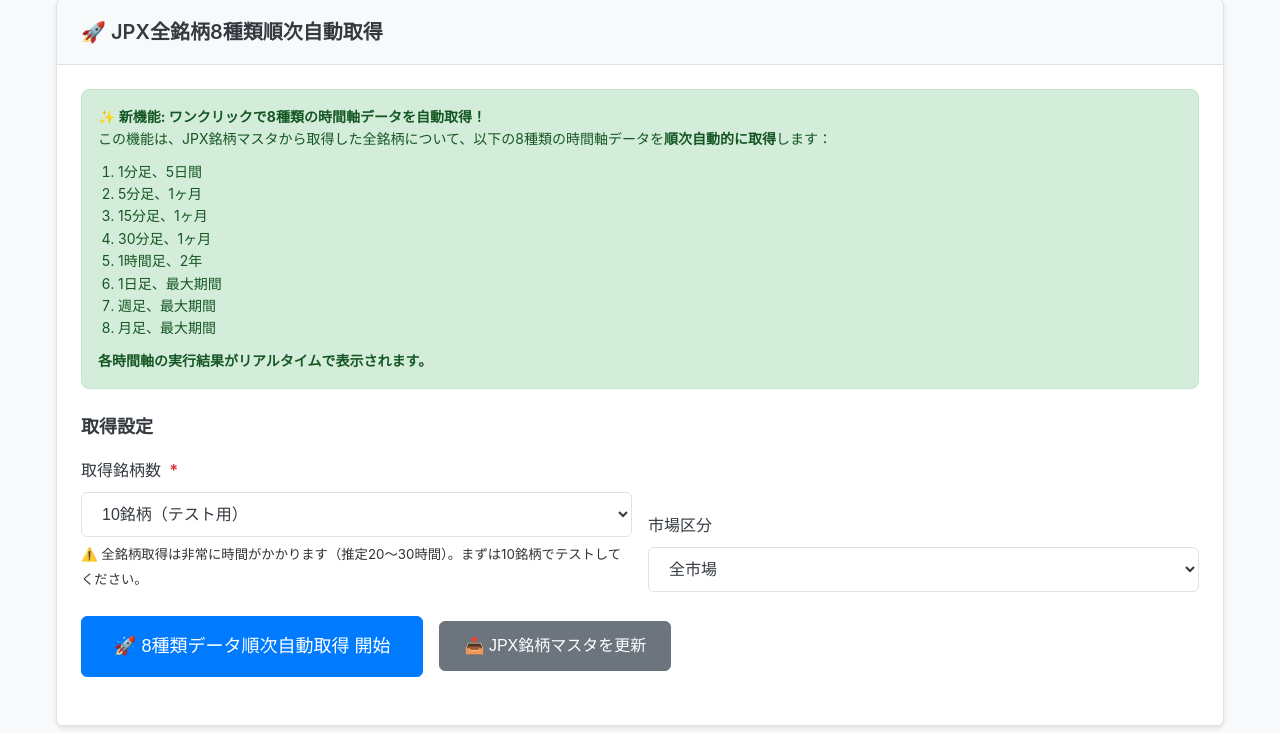
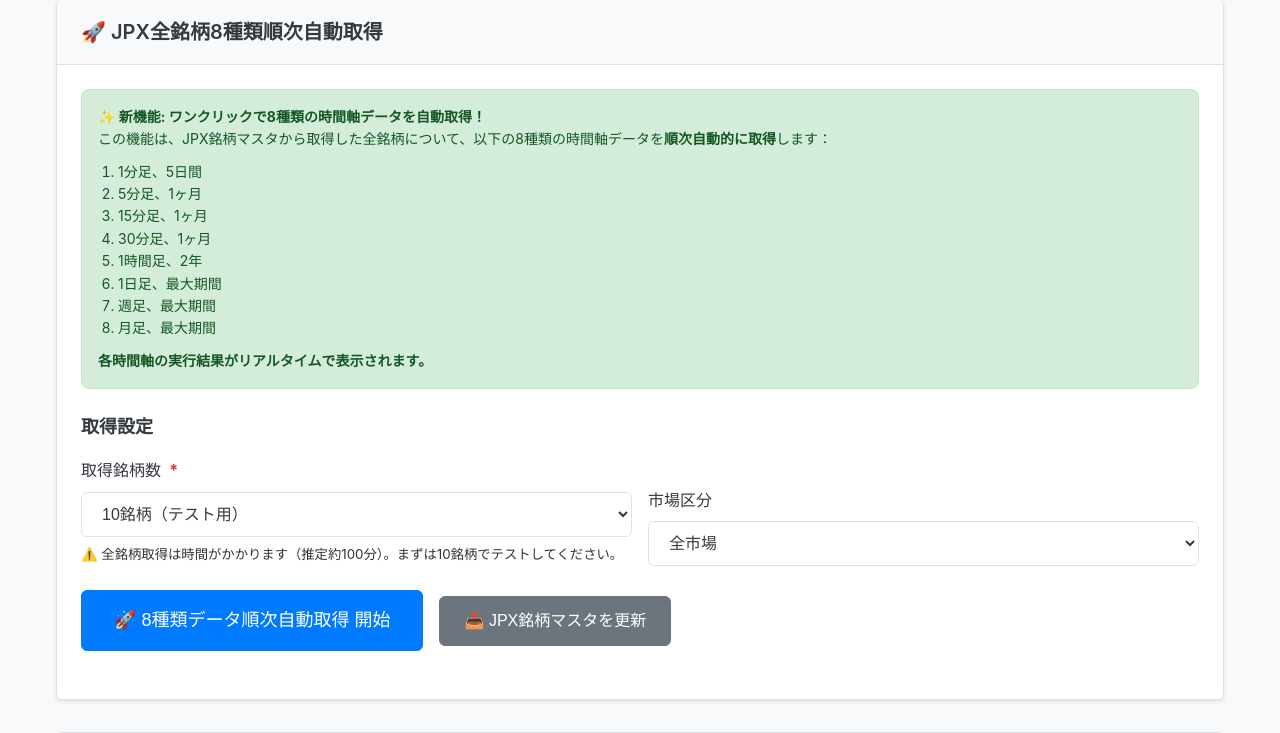
Before and after one commit to TIMMY-WEST/STOCK-INVESTMENT-ANALYZER, a Flask app: page / in a window 1280 px wide. Shown: the part 1188-1921 px from the top of the page. Run offline with Flask 3, Linux system fonts and the light colour scheme; data that the repository does not hold is empty.

Commit message:
fix: JPX全銘柄取得の推定処理時間を実測値に修正
実際の処理時間は約100分（1時間40分）であり、推定20〜30時間は過大評価だったため修正。

🤖 Generated with [Claude Code](https://claude.com/claude-code)

Co-Authored-By: Claude <noreply@anthropic.com>

```diff
--- a/app/templates/index.html
+++ b/app/templates/index.html
@@ -338,7 +338,7 @@
                                     <option value="5000">全銘柄（5000銘柄）</option>
                                 </select>
                                 <div class="form-text mt-1">
-                                    <small>⚠️ 全銘柄取得は非常に時間がかかります（推定20〜30時間）。まずは10銘柄でテストしてください。</small>
+                                    <small>⚠️ 全銘柄取得は時間がかかります（推定約100分）。まずは10銘柄でテストしてください。</small>
                                 </div>
                             </div>
                             <div class="form-col">
```
Also changed, not shown: docs/user_guide_jpx_sequential.md (+1 -1 lines).
